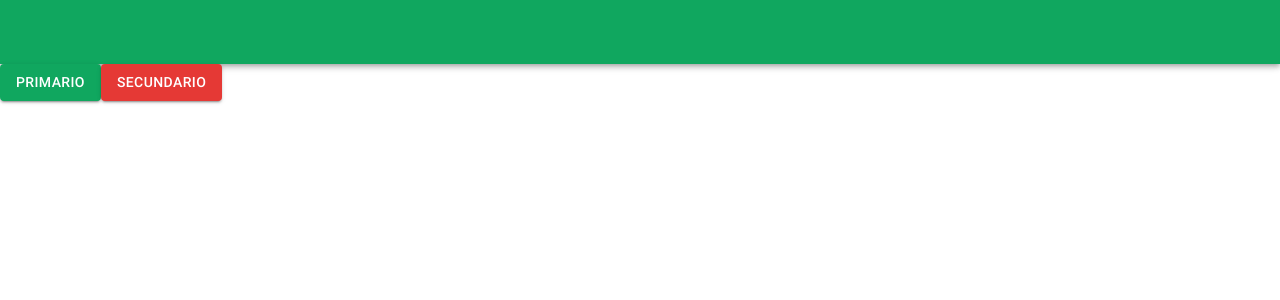
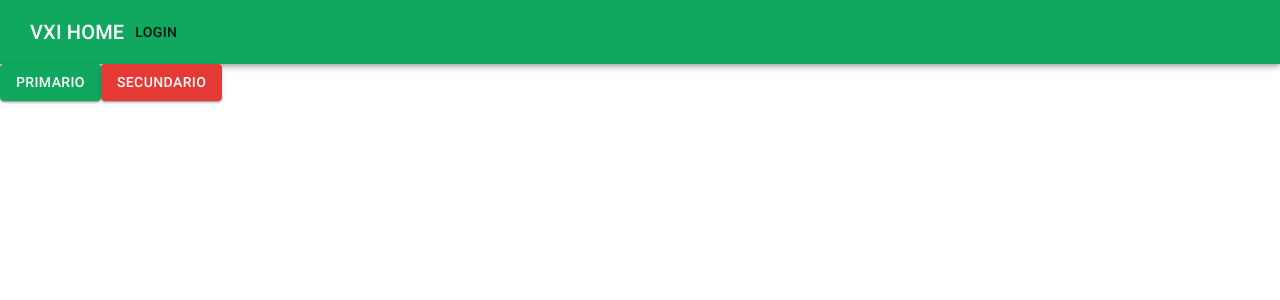
Before and after one commit to richi2050/inmobiliaria-app, a React (Create React App) app: page / in a window 1280 px wide. Shown: the top 300 px of the page. Built offline with nearby package versions, Linux system fonts and the light colour scheme.

Commit message:
estes es el commit de router parte 1

```diff
--- a/src/componentes/layout/AppNavbar.js
+++ b/src/componentes/layout/AppNavbar.js
@@ -1,12 +1,13 @@
 import React, { Component } from 'react'
 import { AppBar, Toolbar } from '@material-ui/core'
+import BarSession from './bar/BarSession'
 
 export default class AppNavbar extends Component {
   render() {
     return (
       <div>
         <AppBar position='static'>
-          <Toolbar></Toolbar>
+          <BarSession></BarSession>
         </AppBar>
       </div>
     )
--- /dev/null
+++ b/src/componentes/layout/bar/BarSession.js
@@ -0,0 +1,31 @@
+import React, {Component} from 'react'
+import {Toolbar, Typography, withStyles, Button} from '@material-ui/core'
+
+const styles = theme =>({
+  sectionDesktop:{
+    display:"none",
+    [theme.breakpoints.up("md")] :{
+      display:"flex"
+    }
+  }
+});
+
+ class BarSession extends Component {
+    render() {
+        const { classes } = this.props;
+        return (
+            <div>
+                <Toolbar>
+                    <Typography variant='h6'>
+                        VXI HOME
+                    </Typography>
+                    <div className={classes.sectionDesktop}>
+                      <Button>Login</Button>
+                    </div>
+                </Toolbar>
+            </div>
+        )
+    }
+}
+
+export default withStyles(styles)(BarSession)
```
Also changed, not shown: 2 other files (tests, documents, lock files or other folders).
